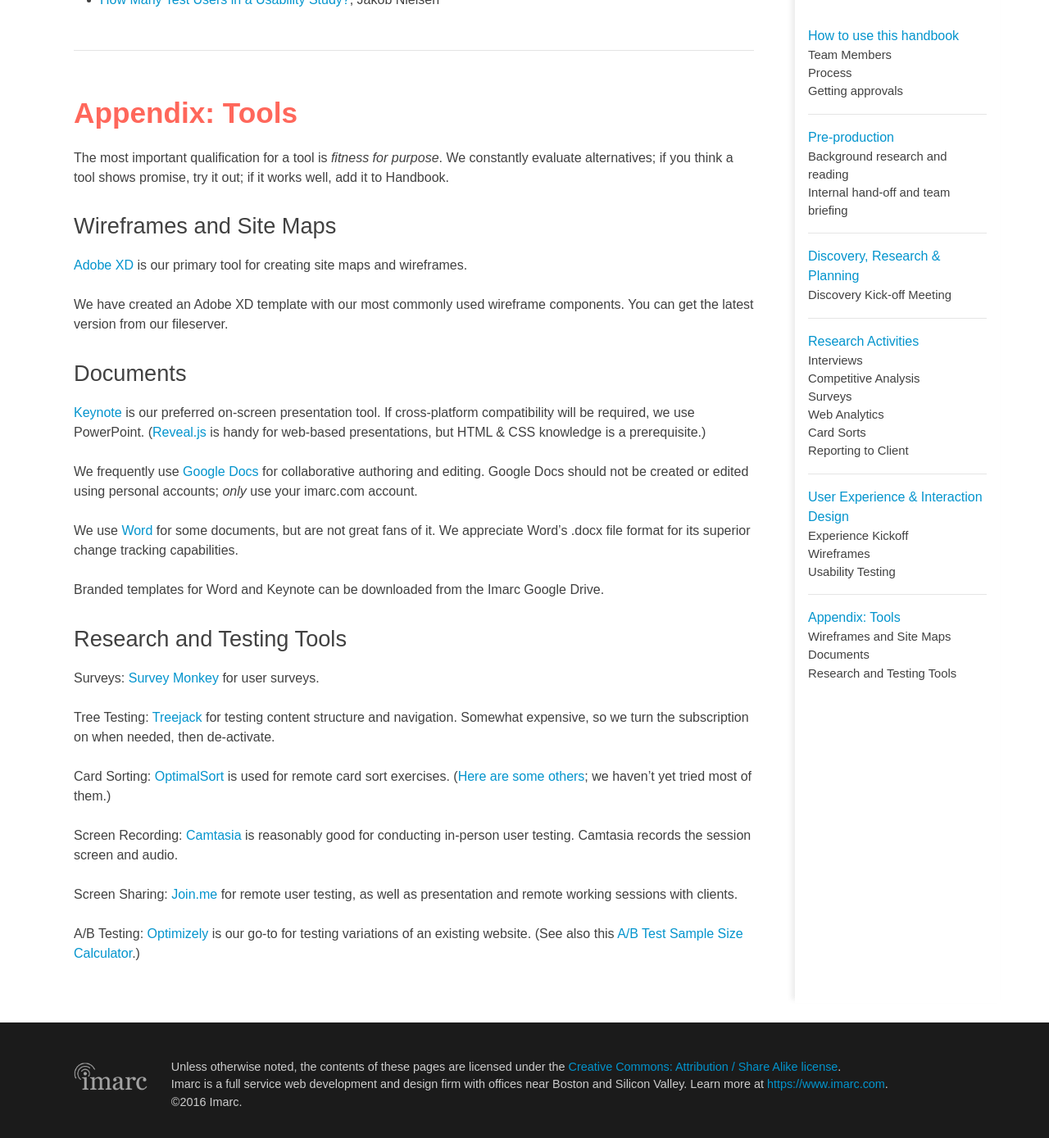
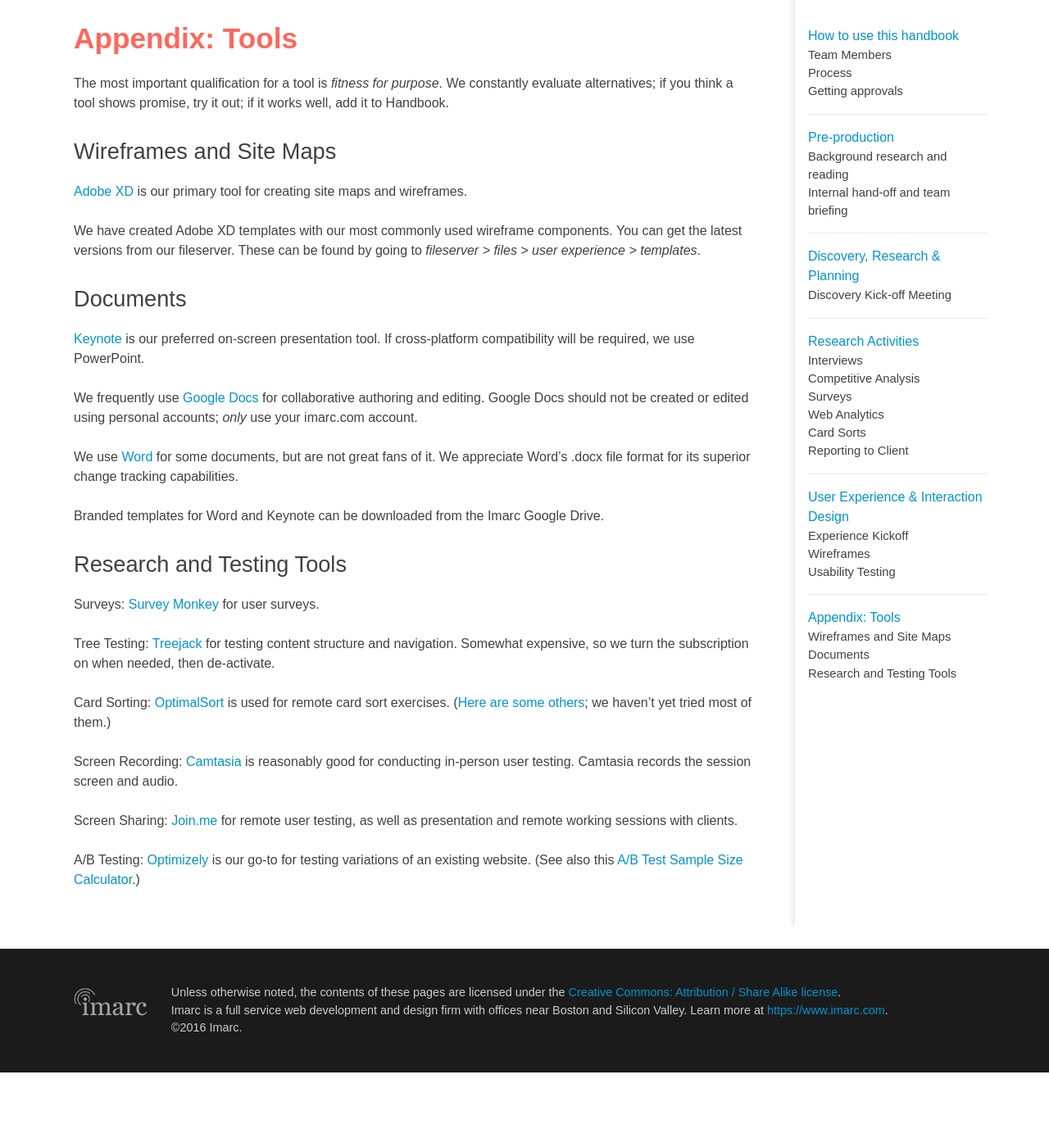
Before and after one commit to imarc/handbook, a Jekyll site: the page built from strategy.markdown, in a window 1280 px wide and 1400 px high, scrolled down 19640 px. Shown: the top 1389 px of the window at 82% size. Built offline with Jekyll 4.4.1, drawn with Linux system fonts in a browser that asks for light colours; nearby versions of some CDN libraries; after the commit the page ends 20949 px from its top, so only the background shows below that; some of the changed text lies outside the part shown.

Commit message:
additional changes
Moved figure/figcaption CSS to main.css. Additional strategy.markdown changes and edits.

```diff
--- a/css/main.css
+++ b/css/main.css
@@ -306,6 +306,14 @@
 
 aside.primary nav > ul > li:first-child {
   border-top: none;
+}
+
+figure img {
+  border: 1px solid #999999;
+}
+
+figure figcaption {
+  font-style: italic; font-size: 0.85em; text-align: center;
 }
 
 footer.primary {
--- a/strategy.markdown
+++ b/strategy.markdown
@@ -6,12 +6,6 @@
 <section class="intro">
 	<p>This handbook will guide you through the process of creating a clear and concise blueprint for a website or application.</p>
 </section>
-
-<style type="text/css">
-figure img { border: 1px solid #999999;}
-figure figcaption { font-style: italic; font-size: 0.85em; text-align: center;}
-
-</style>
 
 ## How to use this handbook
 
@@ -319,7 +313,7 @@
 ####  Personas
 
 <div markdown="1" class="needscontent">
-<i>Needs description, examples, templates.</i>
+*Needs description, examples, templates.*
 </div>
 
 
@@ -390,12 +384,6 @@
 Meet with the designer before the kickoff to decide who will lead the meeting. Usually, you'll divide up the session, with the designer focusing on visual elements and the UX/strategist focusing on goals, audiences and content.
 
 If the meeting is remote, be sure your producer has reserved a conference room, a dial-in and screen share for you, and has sent the screen share and dial-in to all the client team members.
-
-##### Templates
-<div markdown="1" class="needscontent templates">
-<p>TODO: Make a standard template for this</p>
-</div>
-
 
 ### Wireframes
 <!--
@@ -522,12 +510,12 @@
 
 [Adobe XD](https://www.adobe.com/products/xd.html) is our primary tool for creating site maps and wireframes.
 
-We have created an Adobe XD template with our most commonly used wireframe components. You can get the latest version from our fileserver.
+We have created Adobe XD templates with our most commonly used wireframe components. You can get the latest versions from our fileserver. These can be found by going to *fileserver > files > user experience > templates*.
 
 
 ### Documents
 
-[Keynote](https://www.apple.com/iwork/keynote/) is our preferred on-screen presentation tool. If cross-platform compatibility will be required, we use PowerPoint. ([Reveal.js](https://lab.hakim.se/reveal-js/#/) is handy for web-based presentations, but HTML & CSS knowledge is a prerequisite.)
+[Keynote](https://www.apple.com/iwork/keynote/) is our preferred on-screen presentation tool. If cross-platform compatibility will be required, we use PowerPoint.
 
 We frequently use [Google Docs](https://docs.google.com) for collaborative authoring and editing. Google Docs should not be created or edited using personal accounts; *only* use your imarc.com account.
 
```
Also changed, not shown: other parts of strategy.markdown (+1 -1 lines).
